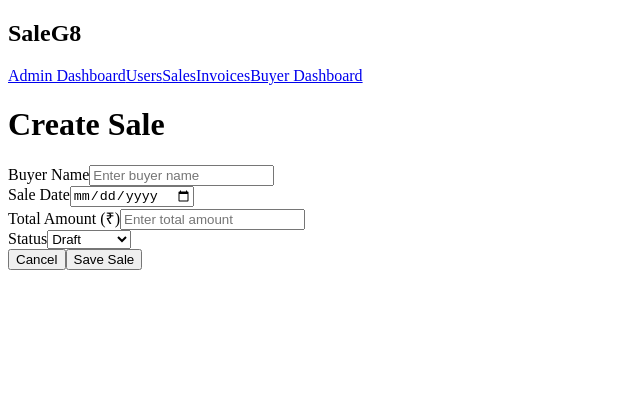
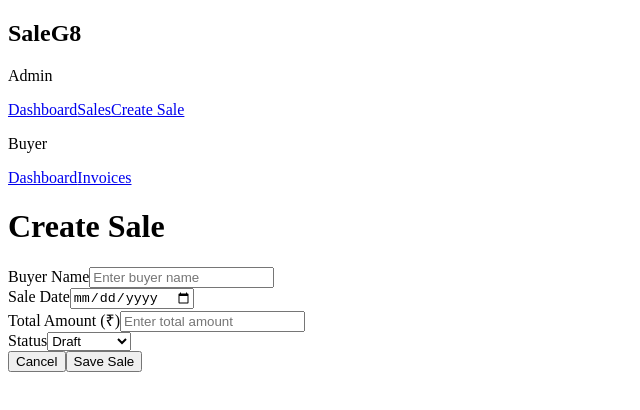
Before and after one commit to darshannr23092003-cmd/SaleG8-mvp, a Next.js app: page /dashboard/admin/sales/create in a window 1280 px wide. Shown: the top 410 px of the page, without its empty margins (0-640 px from the left). Built offline with nearby package versions, Linux system fonts and the light colour scheme.

Commit message:
feat: sidebar grouped by admin and buyer sections.

```diff
--- a/components/layout/sidebar.tsx
+++ b/components/layout/sidebar.tsx
@@ -1,26 +1,61 @@
-const links = [
-  { name: "Admin Dashboard", href: "/dashboard/admin" },
-  { name: "Users", href: "/dashboard/admin/users" },
-  { name: "Sales", href: "/dashboard/admin/sales" },
-  { name: "Invoices", href: "/dashboard/admin/invoices" },
-  { name: "Buyer Dashboard", href: "/dashboard/buyer" },
-];
-
 export default function Sidebar() {
   return (
-    <aside className="w-64 bg-gray-900 text-white p-4">
-      <h2 className="text-xl font-semibold mb-6">SaleG8</h2>
-      <nav className="space-y-2">
-        {links.map(link => (
+    <aside className="w-64 bg-gray-900 text-white min-h-screen p-4">
+      {/* App Title */}
+      <h1 className="text-2xl font-bold mb-8">SaleG8</h1>
+
+      {/* ADMIN SECTION */}
+      <div className="mb-8">
+        <p className="text-xs uppercase tracking-wider text-gray-400 mb-3">
+          Admin
+        </p>
+
+        <nav className="space-y-2">
           <a
-            key={link.href}
-            href={link.href}
+            href="/dashboard/admin"
             className="block px-3 py-2 rounded hover:bg-gray-800"
           >
-            {link.name}
+            Dashboard
           </a>
-        ))}
-      </nav>
+
+          <a
+            href="/dashboard/admin/sales"
+            className="block px-3 py-2 rounded hover:bg-gray-800"
+          >
+            Sales
+          </a>
+
+          <a
+            href="/dashboard/admin/sales/create"
+            className="block px-3 py-2 rounded hover:bg-gray-800"
+          >
+            Create Sale
+          </a>
+        </nav>
+      </div>
+
+      {/* BUYER SECTION */}
+      <div>
+        <p className="text-xs uppercase tracking-wider text-gray-400 mb-3">
+          Buyer
+        </p>
+
+        <nav className="space-y-2">
+          <a
+            href="/dashboard/buyer"
+            className="block px-3 py-2 rounded hover:bg-gray-800"
+          >
+            Dashboard
+          </a>
+
+          <a
+            href="/dashboard/buyer/invoices"
+            className="block px-3 py-2 rounded hover:bg-gray-800"
+          >
+            Invoices
+          </a>
+        </nav>
+      </div>
     </aside>
   );
 }
```
